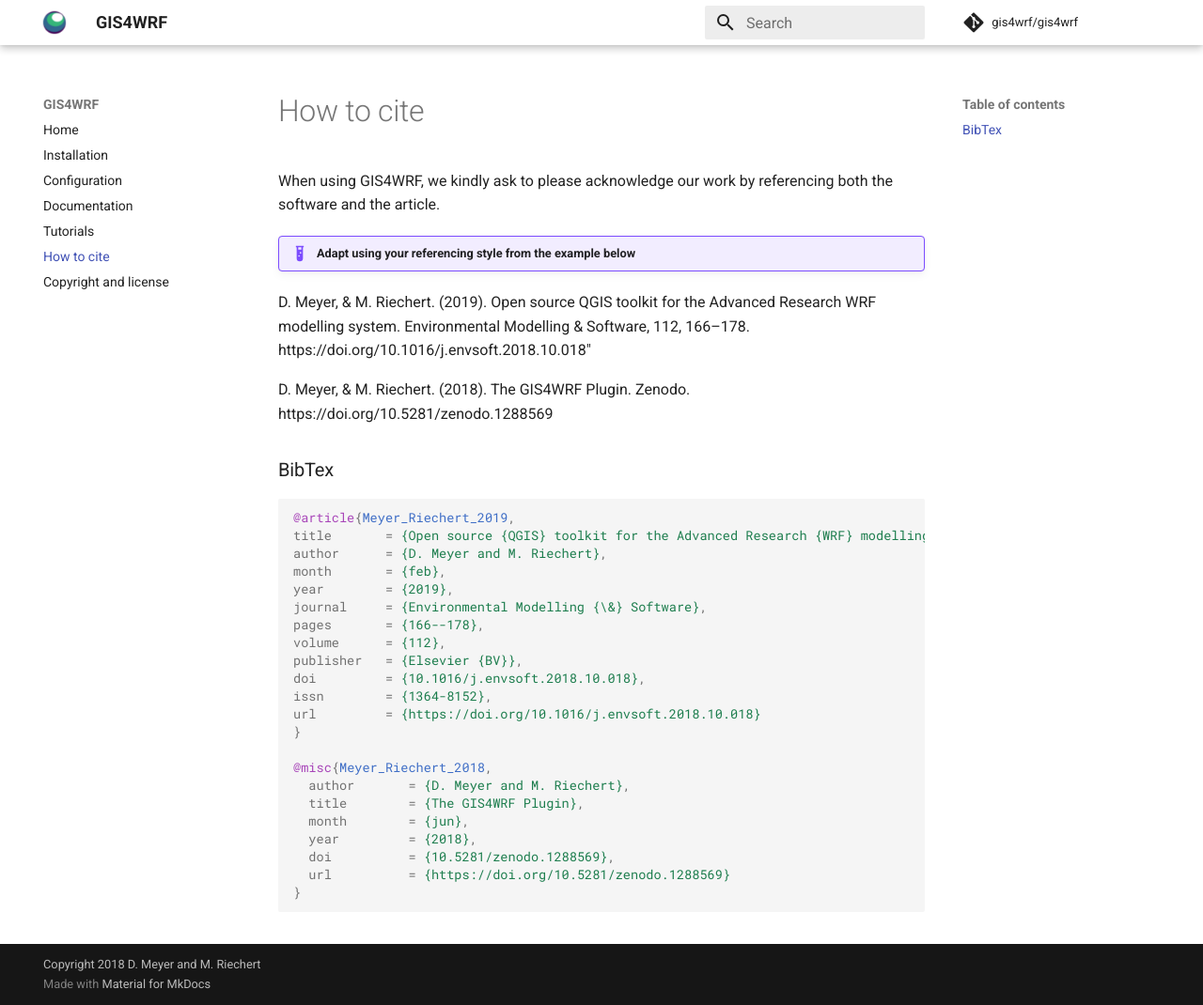
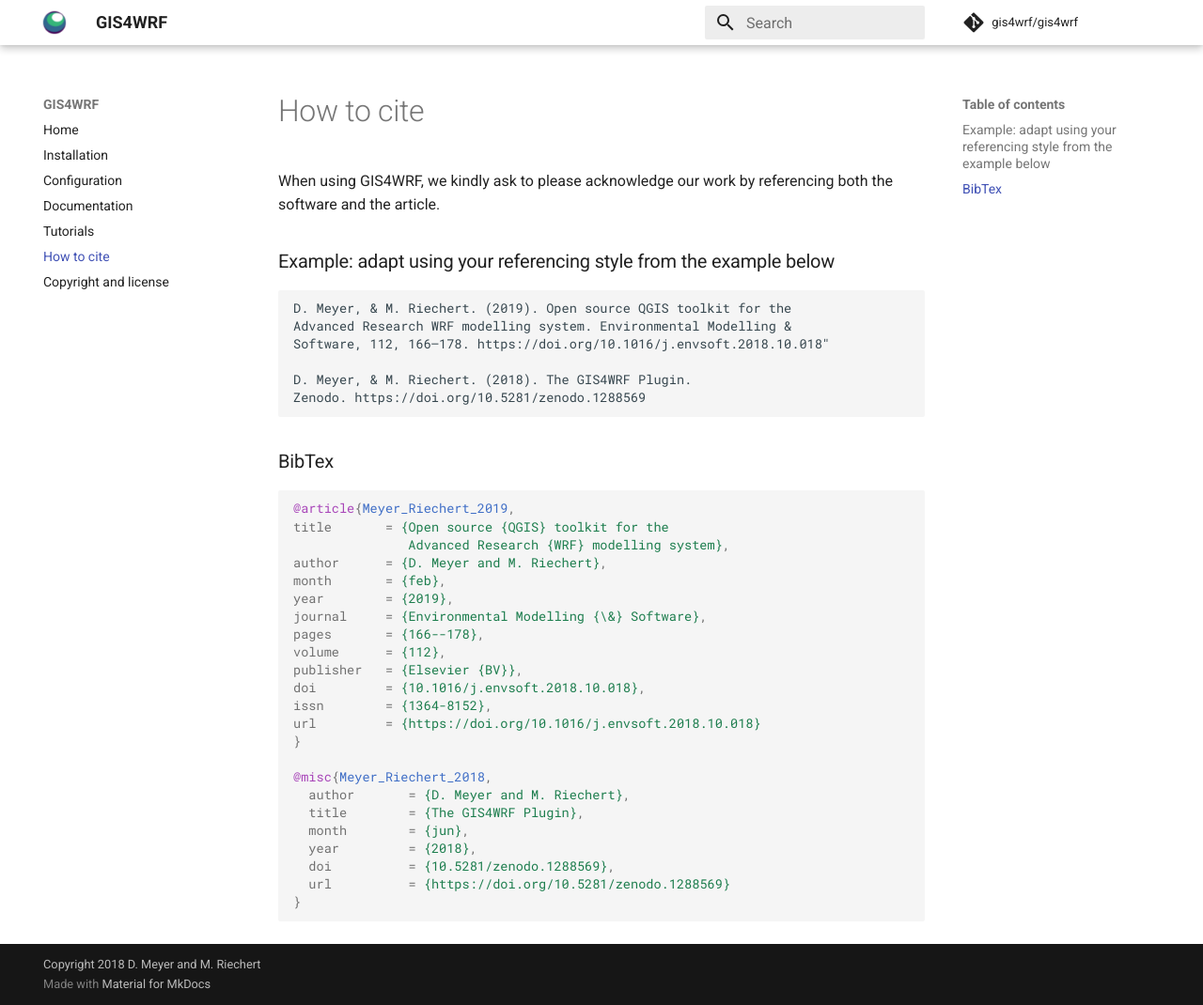
Before and after one commit to GIS4WRF/gis4wrf.github.io, an MkDocs documentation site: the page built from docs/cite/index.md, in a window 1280 px wide and 1070 px high. Shown: the whole window at 94% size. Built offline with MkDocs 1.6.1 and Material for MkDocs 9.7.7, drawn with Linux system fonts in a browser that asks for light colours; comment, search, counter and statistics services are not loaded.

Commit message:
update refs

````diff
--- a/docs/cite/index.md
+++ b/docs/cite/index.md
@@ -1,17 +1,21 @@
 When using GIS4WRF, we kindly ask to please acknowledge our work by referencing both the software and the article.
 
-!!! example "Adapt using your referencing style from the example below"
+### Example: adapt using your referencing style from the example below
+```
+D. Meyer, & M. Riechert. (2019). Open source QGIS toolkit for the
+Advanced Research WRF modelling system. Environmental Modelling &
+Software, 112, 166–178. https://doi.org/10.1016/j.envsoft.2018.10.018"
 
-D. Meyer, & M. Riechert. (2019). Open source QGIS toolkit for the Advanced Research WRF modelling system. Environmental Modelling & Software, 112, 166–178. https://doi.org/10.1016/j.envsoft.2018.10.018"
-
-D. Meyer, & M. Riechert. (2018). The GIS4WRF Plugin. Zenodo. https://doi.org/10.5281/zenodo.1288569
-
+D. Meyer, & M. Riechert. (2018). The GIS4WRF Plugin.
+Zenodo. https://doi.org/10.5281/zenodo.1288569
+```
 
 ### BibTex
 
 ``` bibtex
 @article{Meyer_Riechert_2019,
-title       = {Open source {QGIS} toolkit for the Advanced Research {WRF} modelling system},
+title       = {Open source {QGIS} toolkit for the
+               Advanced Research {WRF} modelling system},
 author      = {D. Meyer and M. Riechert},
 month       = {feb},
 year        = {2019},
````
